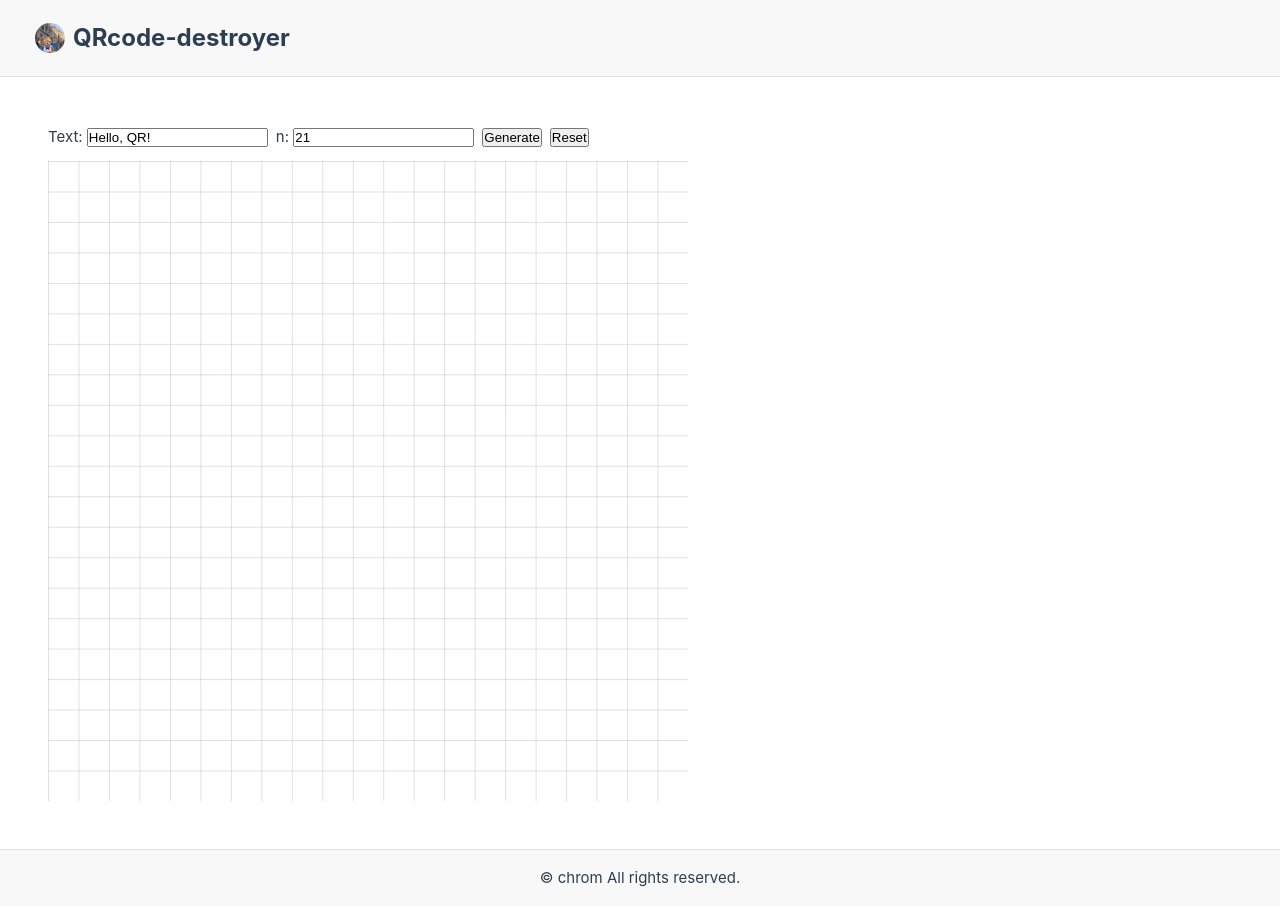
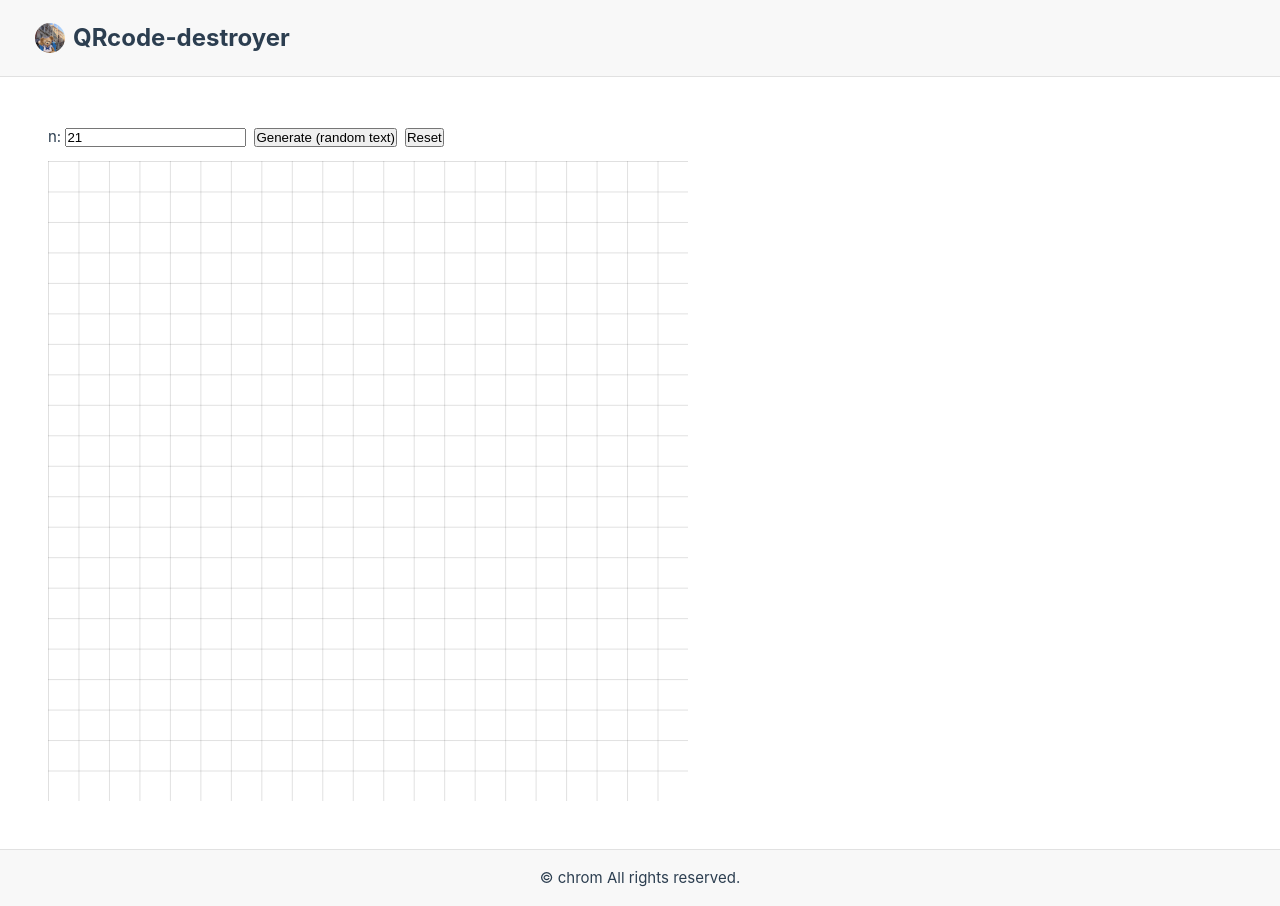
Before and after one commit to chrom9103/QRcode-destroyer, a Vue app: page / in a window 1280 px wide. Built offline with nearby package versions, Linux system fonts and the light colour scheme.

Commit message:
feat(TopPage): テキストを事前設定する方式に変更

```diff
--- a/src/views/TopPage.vue
+++ b/src/views/TopPage.vue
@@ -2,14 +2,10 @@
 	<div class="top-page">
 			<div class="controls">
 				<label>
-					Text:
-					<input v-model="text" placeholder="Enter text to encode" />
-				</label>
-				<label>
 					n:
 					<input type="number" v-model.number="n" min="1" />
 				</label>
-				<button @click="generate">Generate</button>
+				<button @click="generate">Generate (random text)</button>
 				<button @click="reset">Reset</button>
 			</div>
 		<div class="canvas-wrap" ref="wrapRef">
@@ -23,7 +19,8 @@ import { ref, onMounted, watch, nextTick, onBeforeUnmount, defineExpose } from '
 
 const n = ref<number>(21)
 const matrix = ref<boolean[][]>([])
-const text = ref<string>('Hello, QR!')
+const textList = ['hello', 'good', 'qrcode']
+const text = ref<string>(textList[0])
 
 let qrcodeLib: any = null
 
@@ -144,11 +141,13 @@ function reset() {
 
 // Generate QR code
 async function generate() {
-	const lib = await ensureQRCodeLib()
+		const lib = await ensureQRCodeLib()
 	if (!lib) {
 		alert('qrcode-generator is not installed. Run `npm install qrcode-generator` to enable generation.')
 		return
 	}
+
+	text.value = textList[Math.floor(Math.random() * textList.length)]
 
 	let QRCodeClass: any = lib
 	if (lib.default) QRCodeClass = lib.default
```
